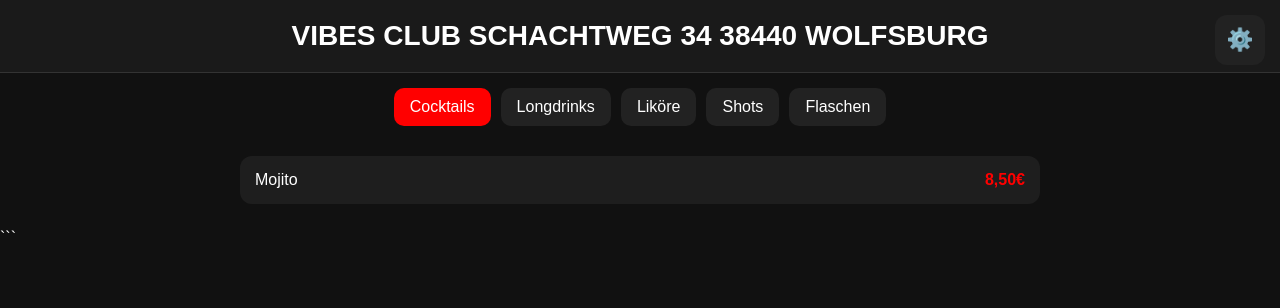
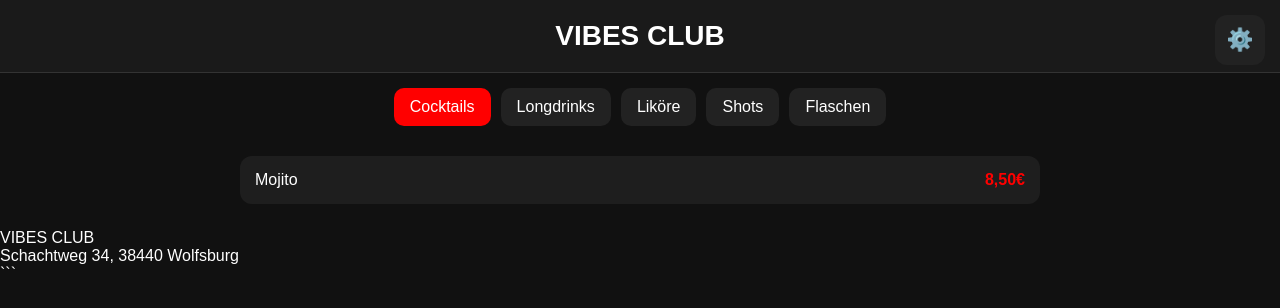
Before and after one commit to y5zmt274st-boop/Viberes1, a plain HTML site: page index.html in a window 1280 px wide. Drawn offline with Linux system fonts and the light colour scheme.

Commit message:
Update index.html

````diff
--- a/index.html
+++ b/index.html
@@ -149,7 +149,7 @@
 
 <!-- HEADER -->
 <div class="header">
-    <h1 id="title">VIBES CLUB SCHACHTWEG 34 38440 WOLFSBURG</h1>
+    <h1 id="title">VIBES CLUB</h1>
 </div>
 
 <!-- TABS -->
@@ -245,7 +245,10 @@
     document.getElementById("settings").classList.remove("active");
 }
 </script>
-
+<div class="footer">
+    <div>VIBES CLUB</div>
+    <div class="address">Schachtweg 34, 38440 Wolfsburg</div>
+</div>
 </body>
 </html>
 ```
````
